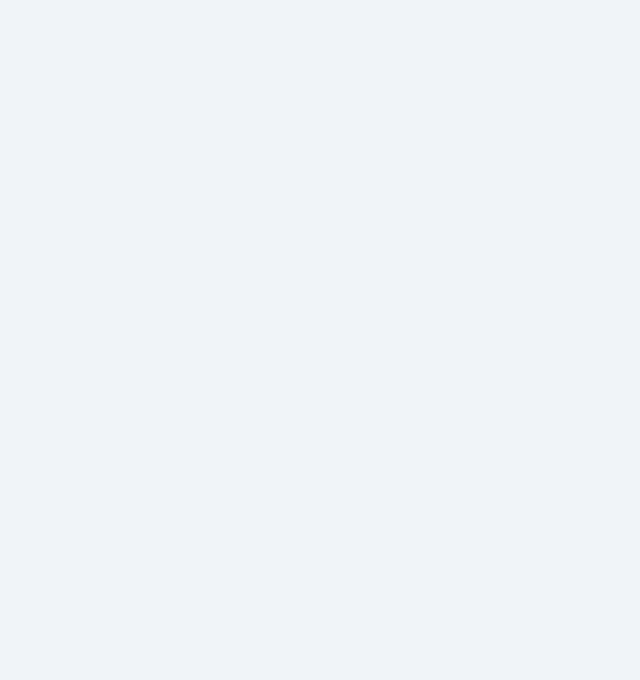
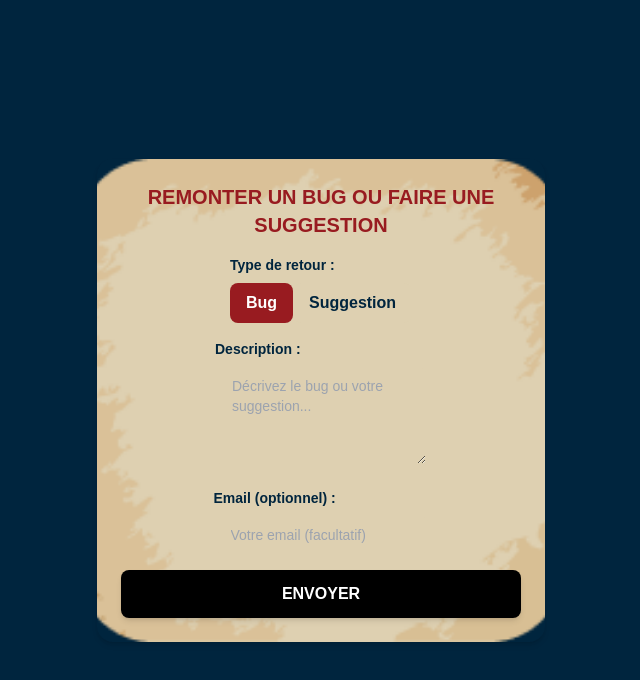
Before and after one commit to ArthurDelaporte/ico-workshop, a React (Create React App) app in the folder frontend/: page /feedback-form in a window 1280 px wide. Before the commit this address had no page. Shown: the top 680 px of the page, without its empty margins (319-959 px from the left). Built offline with nearby package versions, Linux system fonts and the light colour scheme; a web font is replaced by a local one.

Commit message:
refacto dead code and add feedbackform component

```diff
--- a/frontend/src/App.js
+++ b/frontend/src/App.js
@@ -32,6 +32,7 @@ import VoteSirene from './components/VoteSirene';
 import { AuthProvider } from './AuthContext';
 import PrivateRoute from './components/PrivateRoute';
 import ShipmentReturn from './components/ShipmentReturn';
+import FeedbackForm from './components/FeedbackForm';
 
 function App() {
   return (
@@ -42,7 +43,6 @@ function App() {
             <Route path="/" element={<Homepage />} />
             <Route path="/signin" element={<SignIn />} />
             <Route path="/signup" element={<SignUp />} />
-
             <Route path="/game-setup" element={<GameSetup />} />
             <Route path="/player-chose-name" element={<PlayerChoseName />} />
             <Route path="/player-role-reveal" element={<PlayerRoleReveal />} />
@@ -64,13 +64,13 @@ function App() {
             <Route path="/siren-win-end" element={<SirenWinEnd />} />
             <Route path="/vote-sirene" element={<VoteSirene />} />
             <Route path="shipment-return" element={<ShipmentReturn />} />
-
             <Route path="/dashboard" element={<PrivateRoute element={<Dashboard />} />} />
             <Route path="/rules-admin" element={<PrivateRoute element={<RulesAdmin />} />} />
             <Route path="/cards-admin" element={<PrivateRoute element={<CardsAdmin />} />} />
             <Route path="/users-admin" element={<PrivateRoute element={<UsersAdmin />} />} />
             <Route path="/stats-admin" element={<PrivateRoute element={<StatsAdmin />} />} />
             <Route path="/bugs-admin" element={<PrivateRoute element={<BugsAdmin />} />} />
+            <Route path="feedback-form" element={<FeedbackForm />} />
           </Routes>
         </Router>
       </PlayerProvider>
--- a/frontend/src/components/ActionCardSelection.js
+++ b/frontend/src/components/ActionCardSelection.js
@@ -42,7 +42,7 @@ const ActionCardSelection = () => {
       setSelectedCard('');
       navigate('/player-turn-notification');
     } else {
-      navigate('/captain-reveal-cards'); // Terminez et passez au capitaine
+      navigate('/captain-reveal-cards');
     }
   };
 
@@ -57,8 +57,6 @@ const ActionCardSelection = () => {
           <p className="text-sm mt-2">Carte sélectionnée : {selectedCard || 'Aucune'}</p>
         </div>
       </div>
-
-      {/* Cartes */}
       <div className="grid grid-cols-1 gap-4 max-w-md w-full">
         <button
           className={`p-6 rounded-lg shadow-md text-black bg-white text-xl font-bold ${
--- /dev/null
+++ b/frontend/src/components/FeedbackForm.js
@@ -0,0 +1,110 @@
+import React, { useState } from 'react';
+
+const FeedbackForm = () => {
+  const [feedbackType, setFeedbackType] = useState('bug'); // Par défaut "Bug"
+  const [description, setDescription] = useState('');
+  const [email, setEmail] = useState('');
+
+  const handleSubmit = () => {
+    if (!description.trim()) {
+      alert('Veuillez fournir une description.');
+      return;
+    }
+
+    console.log({
+      type: feedbackType,
+      description,
+      email,
+    });
+
+    alert('Merci pour votre retour !');
+    setFeedbackType('bug');
+    setDescription('');
+    setEmail('');
+  };
+
+  return (
+    <div className="flex flex-col items-center justify-center min-h-screen bg-[#00253E] px-6 py-8">
+      <div
+        className="relative text-black p-6 rounded-lg shadow-md w-full max-w-md flex flex-col items-center justify-center"
+        style={{
+          backgroundImage: "url('/img/startgame/background_card.png')",
+          backgroundSize: 'cover',
+          backgroundPosition: 'center',
+          borderRadius: '16px',
+        }}
+      >
+        <h1 className="text-xl font-bold text-[#981B20] text-center mb-4">
+          REMONTER UN BUG OU FAIRE UNE SUGGESTION
+        </h1>
+        <div className="mb-4">
+          <label className="block text-sm font-bold text-[#00253E] mb-2">
+            Type de retour :
+          </label>
+          <div className="flex justify-around">
+            <button
+              className={`py-2 px-4 rounded-lg font-bold ${
+                feedbackType === 'bug'
+                  ? 'bg-[#981B20] text-white'
+                  : 'bg-[#DED0B1] text-[#00253E]'
+              }`}
+              onClick={() => setFeedbackType('bug')}
+            >
+              Bug
+            </button>
+            <button
+              className={`py-2 px-4 rounded-lg font-bold ${
+                feedbackType === 'suggestion'
+                  ? 'bg-[#981B20] text-white'
+                  : 'bg-[#DED0B1] text-[#00253E]'
+              }`}
+              onClick={() => setFeedbackType('suggestion')}
+            >
+              Suggestion
+            </button>
+          </div>
+        </div>
+        <div className="mb-4">
+          <label
+            htmlFor="description"
+            className="block text-sm font-bold text-[#00253E] mb-2"
+          >
+            Description :
+          </label>
+          <textarea
+            id="description"
+            className="w-full px-4 py-2 text-sm rounded-lg border border-[#DED0B1] bg-[#DED0B1] text-[#00253E]"
+            placeholder="Décrivez le bug ou votre suggestion..."
+            value={description}
+            onChange={(e) => setDescription(e.target.value)}
+            rows="4"
+          />
+        </div>
+        <div className="mb-4">
+          <label
+            htmlFor="email"
+            className="block text-sm font-bold text-[#00253E] mb-2"
+          >
+            Email (optionnel) :
+          </label>
+          <input
+            type="email"
+            id="email"
+            className="w-full px-4 py-2 text-sm rounded-lg border border-[#DED0B1] bg-[#DED0B1] text-[#00253E]"
+            placeholder="Votre email (facultatif)"
+            value={email}
+            onChange={(e) => setEmail(e.target.value)}
+          />
+        </div>
+        <button
+          className="w-full bg-black text-white font-bold py-3 rounded-lg shadow-md hover:bg-gray-800 transition duration-300"
+          onClick={handleSubmit}
+        >
+          ENVOYER
+        </button>
+      </div>
+    </div>
+  );
+};
+
+export default FeedbackForm;
--- a/frontend/src/components/MarinsWinRound.js
+++ b/frontend/src/components/MarinsWinRound.js
@@ -10,7 +10,6 @@ const MarinsWinRound = ({ rounds, players = [] }) => {
 
   return (
     <div className="flex flex-col items-center justify-center min-h-screen bg-[#00253E] px-6 py-8">
-      {/* Carte principale */}
       <div
         className="relative text-black rounded-lg shadow-md w-full max-w-md p-6"
         style={{
@@ -19,7 +18,6 @@ const MarinsWinRound = ({ rounds, players = [] }) => {
           backgroundPosition: 'center',
         }}
       >
-        {/* Titre */}
         <h1 className="text-lg font-bold text-teal-600 text-center mb-4">
           LES MARINS ONT REMPORTÉ {rounds} MANCHES !
         </h1>
@@ -27,8 +25,6 @@ const MarinsWinRound = ({ rounds, players = [] }) => {
         <p className="text-sm text-center leading-relaxed text-black mb-4">
           Félicitations, les marins et la sirène célèbrent leur victoire ensemble !
         </p>
-
-        {/* Cartes des personnages */}
         <div className="grid grid-cols-2 gap-4">
           {players.length > 0 ? (
             players.map((player, index) => (
--- a/frontend/src/components/PlayerCardChoice.js
+++ b/frontend/src/components/PlayerCardChoice.js
@@ -113,7 +113,6 @@ const ActionCardSelection = () => {
 
   return (
       <div className="flex flex-col items-center min-h-screen bg-[#00253E] text-white px-6 py-8">
-        {/* Informations du joueur */}
         <div className="w-full max-w-md">
           <div className="text-center py-4 rounded-lg">
             <h1 className="text-2xl font-bold text-red-500">
@@ -123,8 +122,6 @@ const ActionCardSelection = () => {
             <p className="text-sm mt-2">contrairement aux Pirates qui ont le choix entre les deux</p>
           </div>
         </div>
-
-        {/* Sélection des cartes (ordre aléatoire) */}
         <div className="flex flex-col items-center justify-center gap-5 max-w-md w-68">
           {shuffledCards.map((card) => (
               <button
@@ -143,8 +140,6 @@ const ActionCardSelection = () => {
               </button>
           ))}
         </div>
-
-        {/* Bouton de confirmation */}
         {selectedCard && (
             <button
                 className="w-60 max-w-md text-2xl bg-black text-white py-2 rounded-lg mt-6 transition duration-300 disabled:opacity-50 disabled:cursor-not-allowed"
--- a/frontend/src/components/PlayerTurn.js
+++ b/frontend/src/components/PlayerTurn.js
@@ -75,7 +75,6 @@ const PlayerTurn = () => {
 
   return (
       <div className="flex flex-col items-center justify-center min-h-screen bg-[#00253E] px-6 py-8">
-          {/* Conteneur principal */}
           <div
               className="relative p-6 shadow-md w-[90%] max-w-[380px] text-center"
               style={{
@@ -87,20 +86,15 @@ const PlayerTurn = () => {
                   borderRadius: '25px',
               }}
           >
-              {/* Icône tete de mort */}
               <img
                   src="/img/homepage/tete_de_mort.png"
                   alt="Icone"
                   className="mx-auto mb-4"
                   style={{width: 'auto', height: 'auto'}}
               />
-
-              {/* Informations du joueur */}
               <p className="text-3xl font-bold text-[#00253E]">{currentPlayer.name}</p>
               <p className="text-4xl font-bold text-[#981B20] mt-4">C'EST TON TOUR !</p>
               <p className="text-sm font-thin italic text-[#00253E] mt-2">Passez le téléphone au joueur</p>
-
-              {/* Bouton OK */}
               <button
                   className="w-20 bg-[#00253E] text-white py-3 rounded-lg mt-28 hover:bg-gray-800 transition duration-300"
                   onClick={handleNext}
--- a/frontend/src/components/ShipmentReturn.js
+++ b/frontend/src/components/ShipmentReturn.js
@@ -16,11 +16,8 @@ const ShipmentReturn = () => {
 
   return (
     <div className="flex flex-col items-center justify-center min-h-screen bg-[#00253E] px-6 py-8">
-      {/* Titre */}
       <h1 className="text-2xl font-bold text-[#981B20] mb-2">RETOUR DE L'EXPÉDITION</h1>
       <p className="text-center text-white text-sm mb-6">1 point pour les pirates !</p>
-
-      {/* Affichage des cartes */}
       <div className="flex flex-col items-center space-y-3">
         {cards.map((card) => (
           <div
--- a/frontend/src/components/VotingRules.js
+++ b/frontend/src/components/VotingRules.js
@@ -10,7 +10,6 @@ const VotingRules = () => {
 
   return (
     <div className="flex flex-col items-center justify-center min-h-screen bg-[#00253E] px-6 py-8">
-      {/* Conteneur principal */}
       <div
           className="bg-cover bg-center text-black p-6 rounded-lg shadow-md w-full max-w-md"
           style={{
```
Also changed, not shown: frontend/src/components/CaptainRoleReveal.js (+0 -8 lines), frontend/src/components/SirenWinEnd.js (+0 -8 lines), frontend/src/components/VoteSirene.js (+0 -7 lines).
